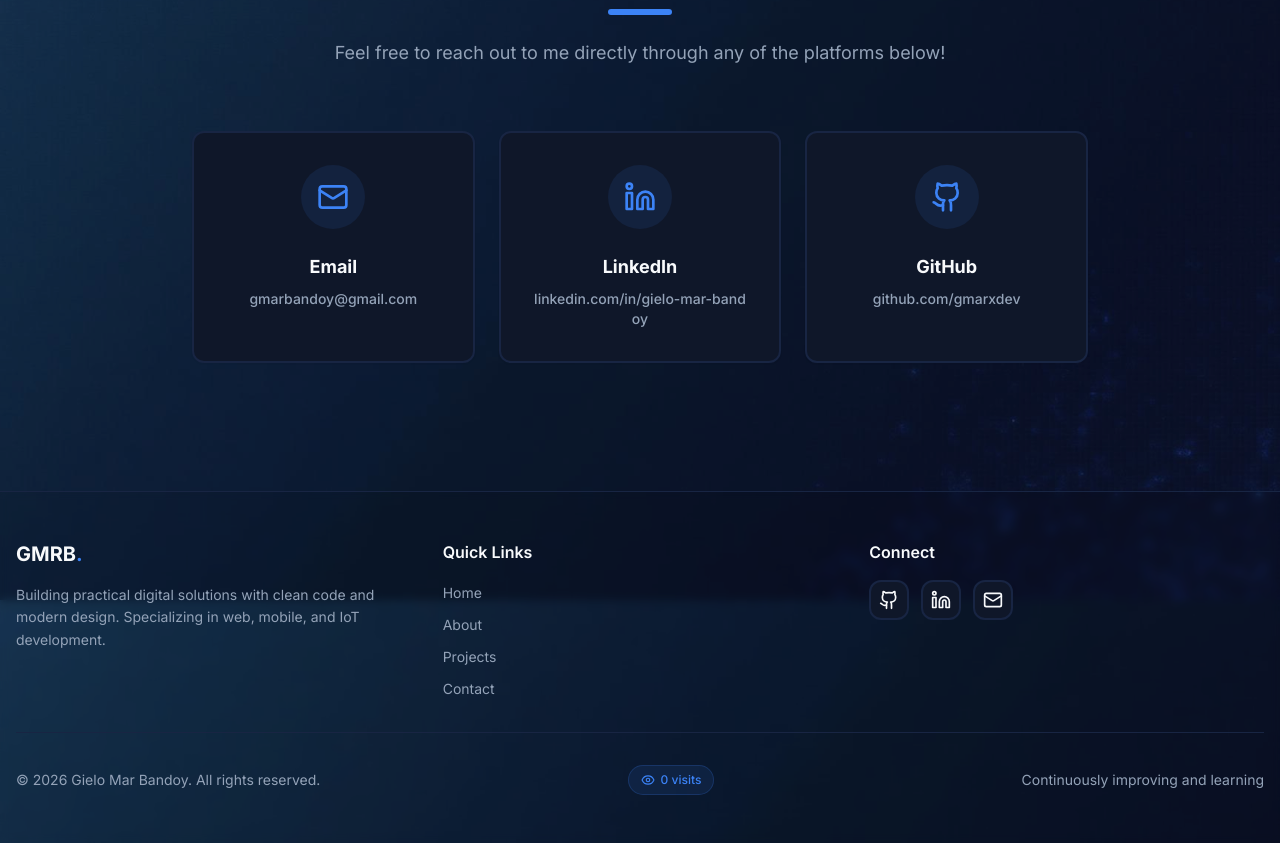
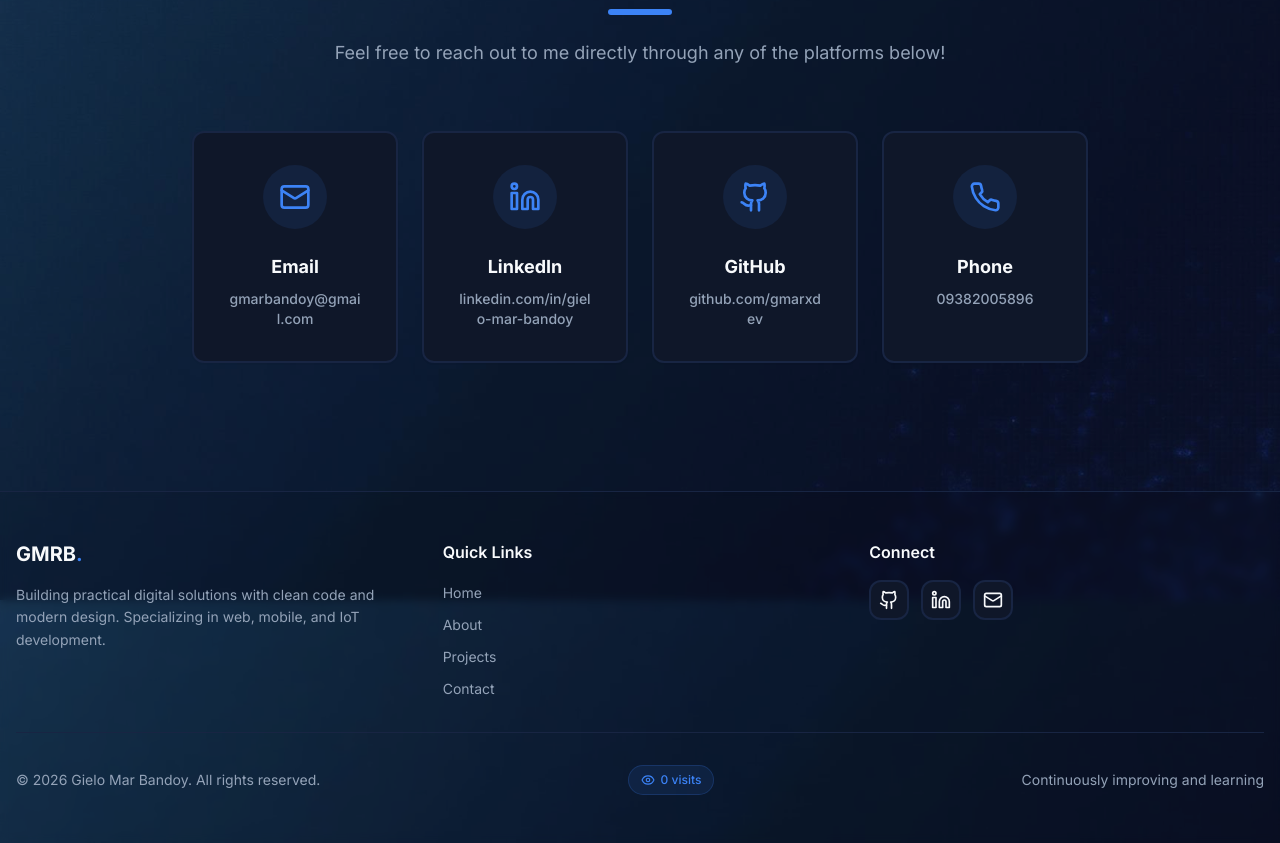
Before and after one commit to gmarxdev/gielo-bandoy-portfolio, a React (Vite) app: page / in a window 1280 px wide. Shown: the part 3400-4243 px from the top of the page. Built offline with nearby package versions, Linux system fonts and the light colour scheme; no server answers; the database is empty; the HTML template or start-up script is replaced by a standard one.

Commit message:
add phone number

```diff
--- a/src/components/ContactSection.tsx
+++ b/src/components/ContactSection.tsx
@@ -1,4 +1,4 @@
-import { Github, Linkedin, Mail } from "lucide-react";
+import { Github, Linkedin, Mail, Phone } from "lucide-react";
 import { useScrollReveal } from "@/hooks/useScrollReveal";
 import { Card, CardContent } from "@/components/ui/card";
 
@@ -24,6 +24,12 @@ const ContactSection = () => {
       value: "github.com/gmarxdev",
       href: "https://github.com/gmarxdev",
     },
+    {
+      icon: Phone,
+      label: "Phone",
+      value: "09382005896",
+      href: "tel:09382005896",
+    },
   ];
 
   return (
@@ -44,7 +50,7 @@ const ContactSection = () => {
             </p>
           </div>
 
-          <div className="grid sm:grid-cols-3 gap-6 animate-fade-up" style={{ animationDelay: '0.2s' }}>
+          <div className="grid sm:grid-cols-2 lg:grid-cols-4 gap-6 animate-fade-up" style={{ animationDelay: '0.2s' }}>
             {socialLinks.map((social, index) => (
               <a
                 key={index}
```
